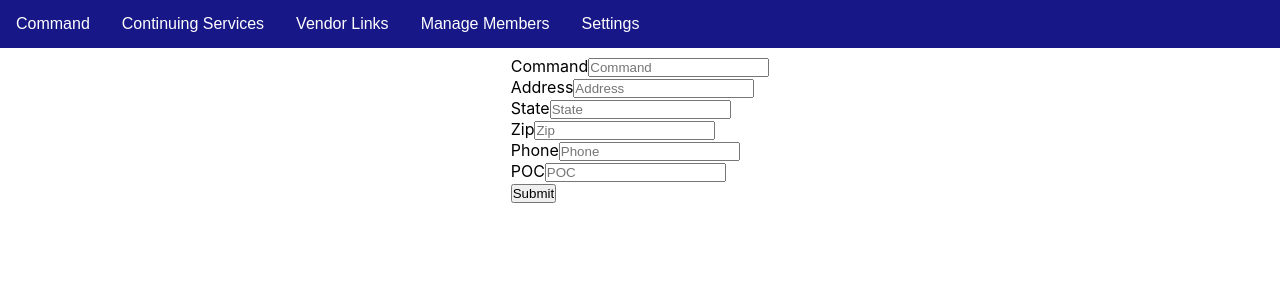
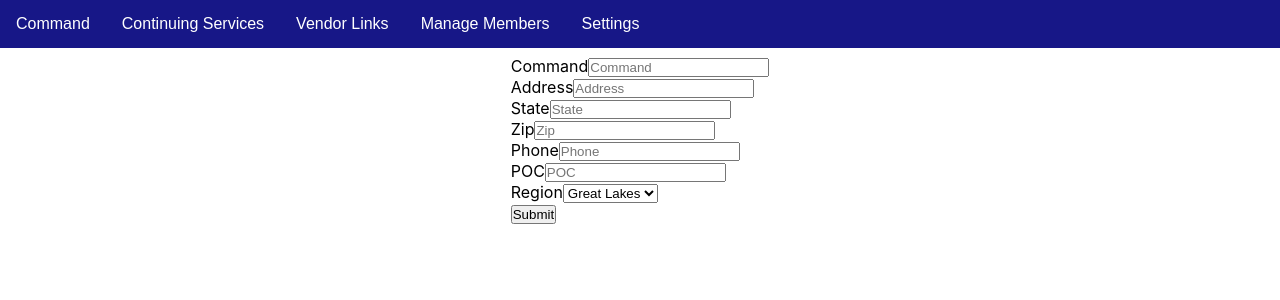
Before and after one commit to TravisAlanH/Navy-Page, a React (Create React App) app: page /Settings in a window 1280 px wide. Shown: the top 300 px of the page. Built offline with nearby package versions, Linux system fonts and the light colour scheme.

Commit message:
Region added to Command / Link in Nav

```diff
--- a/src/Components/BaseComponents/LabelWInputObject.js
+++ b/src/Components/BaseComponents/LabelWInputObject.js
@@ -1,25 +1,13 @@
 import React from "react";
 
-export default function LabelWInput({
-  Name,
-  Type,
-  dataInput,
-  Element,
-  Row,
-  Col,
-}) {
+export default function LabelWInput({ Name, Type, dataInput, Element, Row, Col }) {
   let returnElement;
   switch (Element) {
     case "input":
       returnElement = (
         <div className="FlexRowCenterEnd">
           <label>{Name}</label>
-          <input
-            type={Type}
-            id={Name}
-            placeholder={Name}
-            defaultValue={dataInput}
-          />
+          <input type={Type} id={Name} placeholder={Name} defaultValue={dataInput} />
         </div>
       );
       break;
@@ -27,32 +15,11 @@ export default function LabelWInput({
       returnElement = (
         <div className="FlexRowCenterEnd">
           <label>{Name}</label>
-          <input
-            type={Type}
-            id={Name}
-            placeholder={Name}
-            defaultValue={dataInput}
-            rows={Row}
-            column={Col}
-          />
+          <input type={Type} id={Name} placeholder={Name} defaultValue={dataInput} rows={Row} column={Col} />
         </div>
       );
       break;
-    case "view":
-      returnElement = (
-        <div className="FlexRowCenterEnd">
-          <label>{Name}</label>
-          <input
-            type={Type}
-            id={Name}
-            placeholder={Name}
-            defaultValue={dataInput.Name}
-            rows={Row}
-            column={Col}
-          />
-        </div>
-      );
-      break;
+
     default:
       break;
   }
--- a/src/Components/BuildContext/Settings.js
+++ b/src/Components/BuildContext/Settings.js
@@ -15,6 +15,9 @@ export default function Settings() {
     CommandArray.forEach((element) => {
       data[element] = document.getElementById(element).value;
     });
+    let Region = document.getElementById("Region");
+    data["RegionLink"] = Region.value;
+    data["RegionName"] = "REDCOM " + Region.options[Region.selectedIndex].text;
     localStorage.setItem("Command", JSON.stringify(data));
     navigate(0);
   }
@@ -33,6 +36,17 @@ export default function Settings() {
           let load = Object.values(loadData)[index];
           return <LabelWInput command={item} dataInput={load} key={index} />;
         })}
+        <div className="FlexRowCenterEnd">
+          <label>Region</label>
+          <select name="Region" id="Region">
+            <option value={"NRMA_GL"}>Great Lakes</option>
+            <option value={"NRMA_NFK"}>Norfolk</option>
+            <option value={"NRNW"}>Everett</option>
+            <option value={"NRSE_JAX"}>Jacksonville</option>
+            <option value={"NRSW_FW"}>Fort Worth</option>
+            <option value={"NRSW"}>SanDiego</option>
+          </select>
+        </div>
         <input type={"submit"} />
       </form>
     </div>
--- a/src/Components/NavBars/NavDrop.js
+++ b/src/Components/NavBars/NavDrop.js
@@ -9,17 +9,11 @@ export default function NavDrop({ Title, Content, Type }) {
         <button className="DropBTN">Vendor Links</button>
         <div className="DropDownContent">
           {vendors.map((item, index) => {
-            if (item.WEB === "") {
+            if (item.WEB === "" || item.Title === "") {
               return null;
             }
             return (
-              <a
-                className="NavListItemLink"
-                href={"https://" + item.WEB}
-                target="_blank"
-                rel="noreferrer"
-                key={index}
-              >
+              <a className="NavListItemLink" href={"https://" + item.WEB} target="_blank" rel="noreferrer" key={index}>
                 {item.Company}
               </a>
             );
@@ -34,6 +28,16 @@ export default function NavDrop({ Title, Content, Type }) {
           <button className="DropBTN">{Title}</button>
           <div className="DropDownContent">
             {Content.map((item, index) => {
+              if (item.Title === "") {
+                return null;
+              }
+              if (item.Send === "_blank") {
+                return (
+                  <a className="NavListItemLink" href={item.Link} target="_blank" rel="noreferrer" key={index}>
+                    {item.Title}
+                  </a>
+                );
+              }
               return (
                 <Link to={item.Link} className="NavListItemLink" key={index}>
                   {item.Title}
--- a/src/Components/NavBars/TopNavItem.js
+++ b/src/Components/NavBars/TopNavItem.js
@@ -14,10 +14,17 @@ export default function TopNavItem() {
         {
           "Title": "Home",
           "Link": "/Home",
+          "Send": "",
+        },
+        {
+          "Title": Command.RegionName || "REGION",
+          "Link": "https://www.private.navyreserve.navy.mil/RCC/" + Command.RegionLink + "/Pages/NRH_Default.aspx",
+          "Send": "_blank",
         },
         {
           "Title": "Todo",
           "Link": "/Todo",
+          "Send": "",
         },
       ],
     },
```
